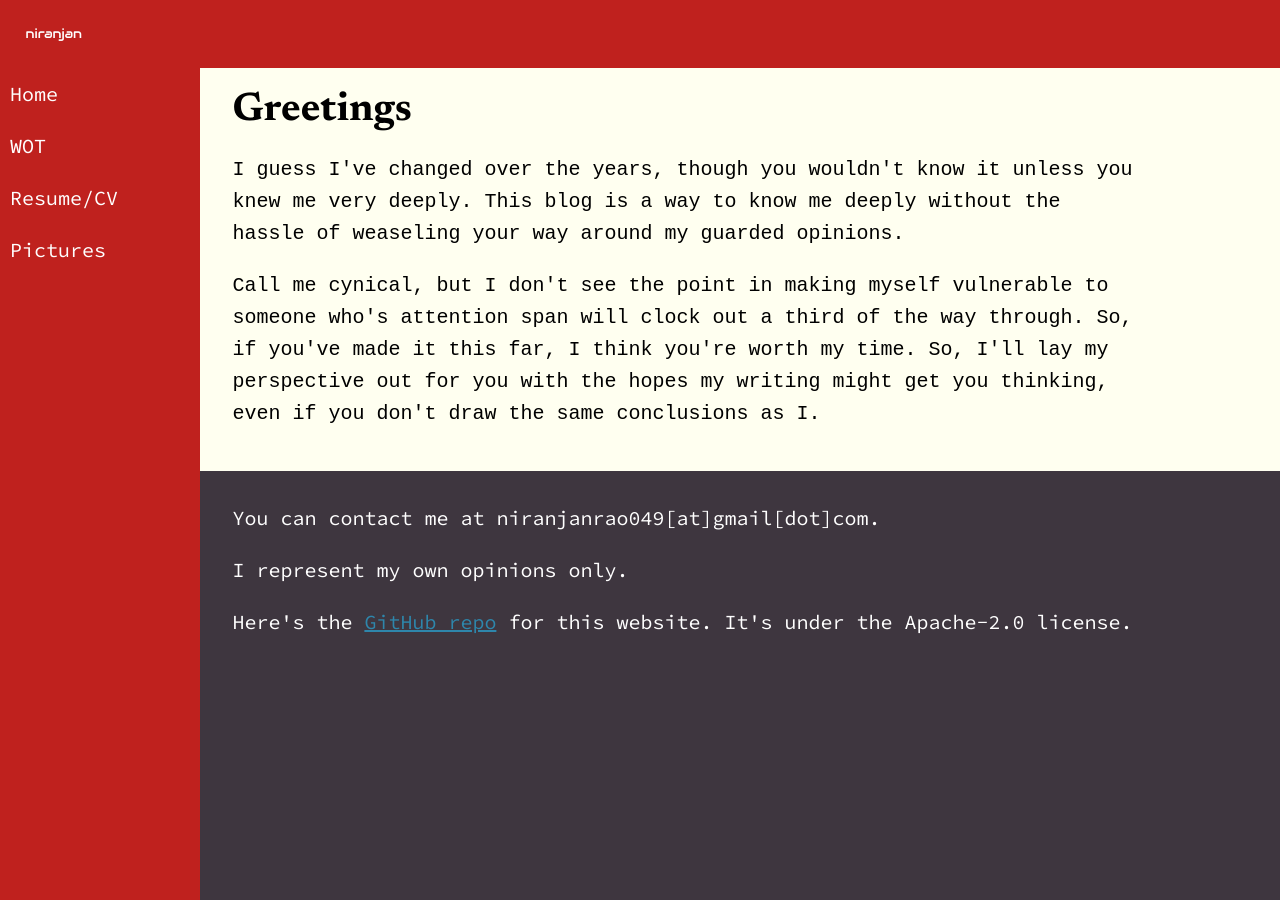
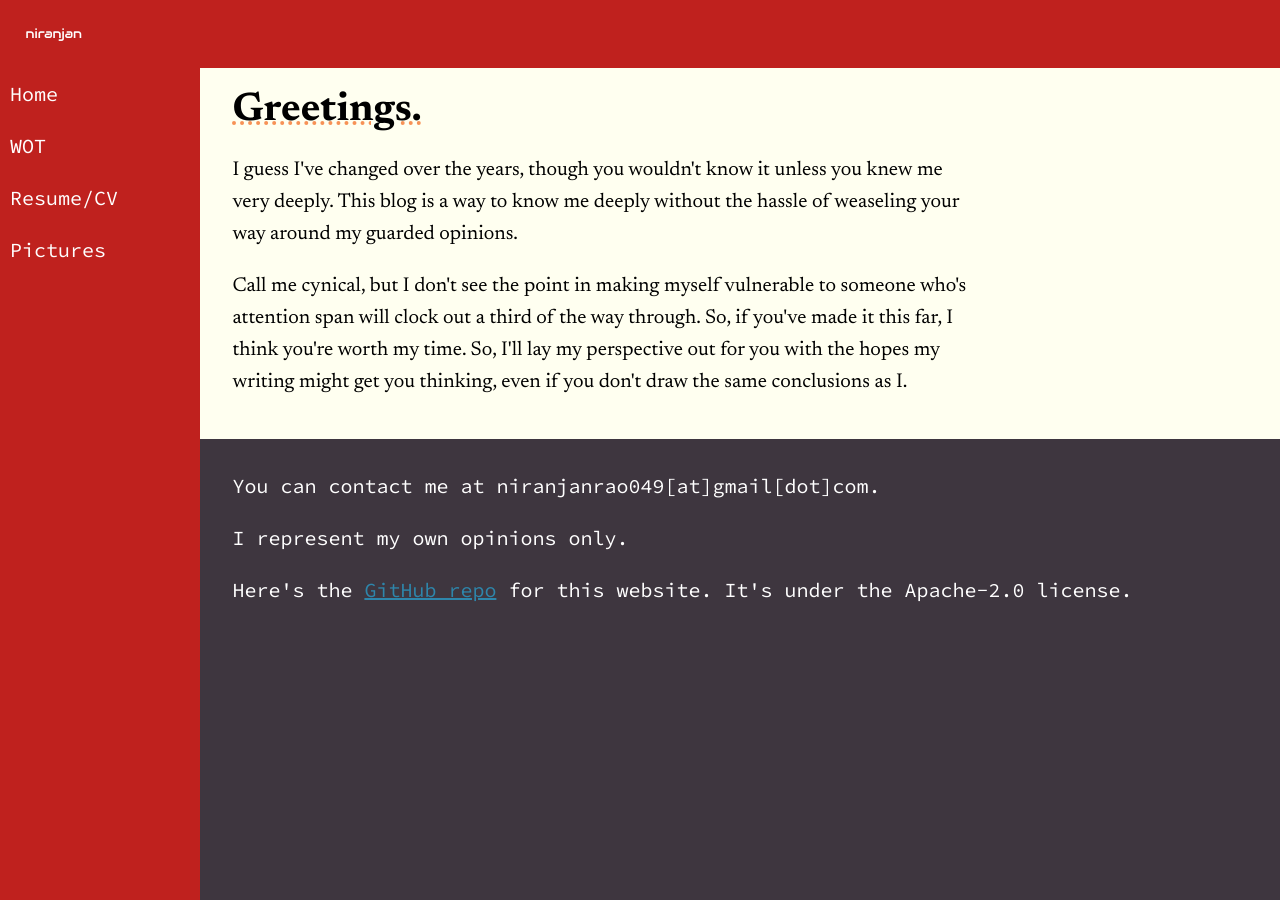
Before and after one commit to nirur/nirur.github.io, a Jekyll site: the page built from index.html, in a window 1280 px wide. Built offline with Jekyll 4.4.1, drawn with Linux system fonts in a browser that asks for light colours; some web fonts are replaced.

Commit message:
Move back to html

```diff
--- a/index.md
+++ b/index.html
@@ -3,28 +3,20 @@
 title: Home
 ---
 
-[<header>]: #
+<header>
+    <h1>Greetings.</h1>
+</header>
 
-[    <h1>Greetings.</h1>]: #
-
-[</header>]: #
-
-[<p>]: #
-
-# Greetings
-
+<p>
     I guess I've changed over the years, though you wouldn't know it unless you
     knew me very deeply. This blog is a way to know me deeply without the
     hassle of weaseling your way around my guarded opinions.
+</p>
 
-[</p>]: #
-
-[<p>]: #
-
+<p>
     Call me cynical, but I don't see the point in making myself vulnerable to
     someone who's attention span will clock out a third of the way through. So,
     if you've made it this far, I think you're worth my time. So, I'll lay my
     perspective out for you with the hopes my writing might get you thinking,
     even if you don't draw the same conclusions as I.
-
-[</p>]: #
+</p>
```
